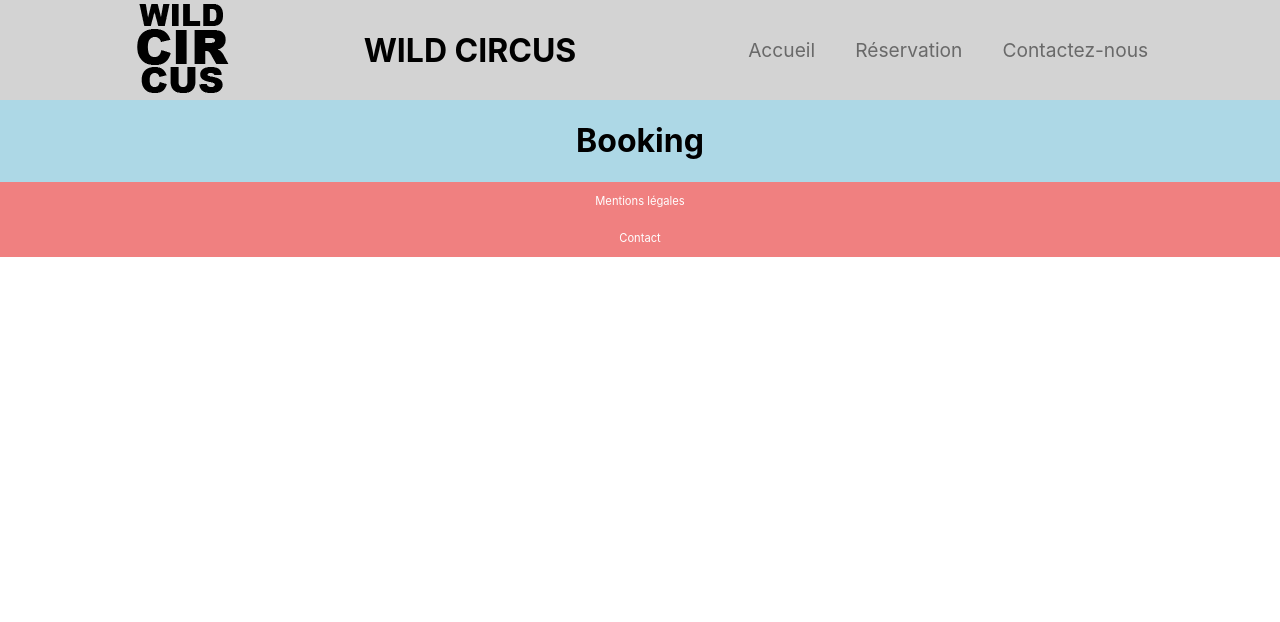
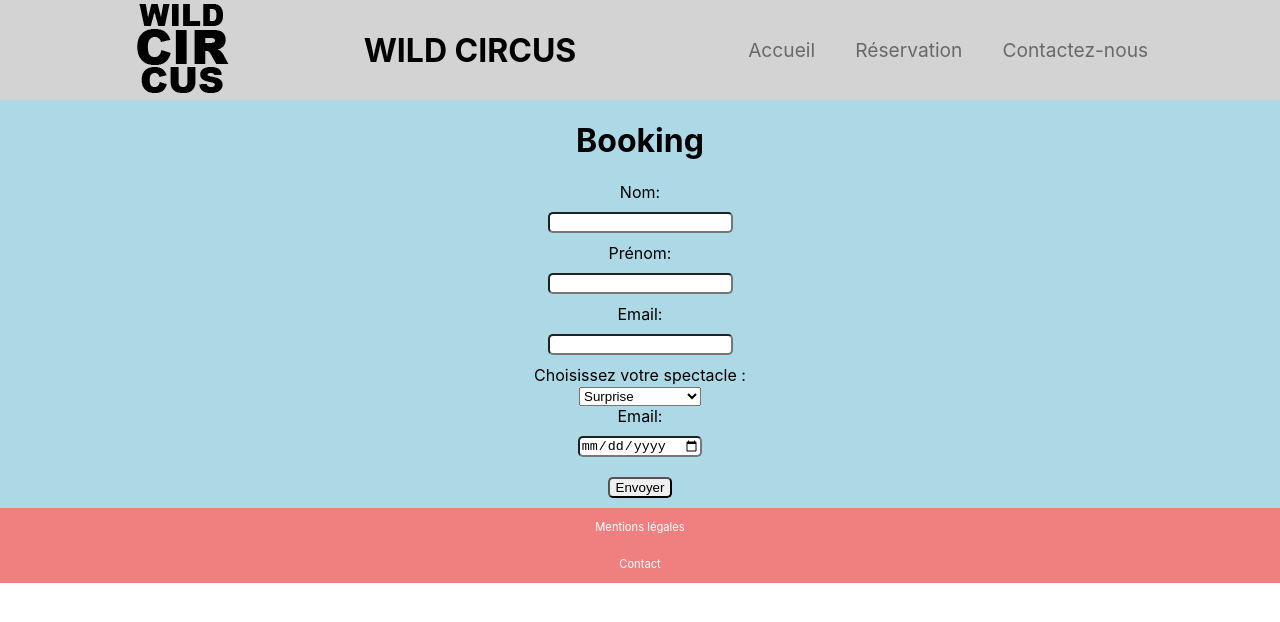
Before and after one commit to Math80/Checkpoint4, a React (Create React App) app in the folder checkpointfront/: page /booking in a window 1280 px wide. Shown: the top 622 px of the page. Built offline with nearby package versions, Linux system fonts and the light colour scheme.

Commit message:
formulaire composant booking

```diff
--- a/checkpointfront/package.json
+++ b/checkpointfront/package.json
@@ -5,6 +5,7 @@
   "dependencies": {
     "node-sass": "^4.12.0",
     "react": "^16.8.6",
+    "react-datepicker": "^2.8.0",
     "react-dom": "^16.8.6",
     "react-redux": "^7.1.0",
     "react-router": "^5.0.1",
--- a/checkpointfront/src/Booking.jsx
+++ b/checkpointfront/src/Booking.jsx
@@ -1,18 +1,77 @@
 import React, {Component} from 'react';
+import './Booking.scss';
 
 
 class Booking extends Component {
   constructor(props){
     super(props);
     this.state = {
+      lastname: '',
+      firstname: '',
+      email: '',
+      topic: '',
+      date: '',
+    }
+    this.handleChange = this.handleChange.bind(this);
+    this.handleSubmit = this.handleSubmit.bind(this);
+  }
 
-    }
+  handleChange(event){
+    this.setState({
+      [event.target.name]: event.target.value,
+    });
   }
+  handleSubmit(event) {
+    alert('Le formulaire a été soumis');
+    event.preventDefault();
+  }
+
   render(){
     return(
       <div className="Booking">
-        <h1>Booking</h1>
-
+        <div>
+          <h1>Booking</h1>
+        </div>
+        <div className="BookingForm">
+          <form onSubmit={this.handleSubmit}>
+            <label>
+              <span>
+                Nom:
+              </span>
+              <input type="text" name="name" value={this.state.name} onChange={this.handleChange} />
+            </label>
+            <label>
+              <span>
+                Prénom:
+              </span>
+              <input type="text" name="firstname" value={this.state.firstname} onChange={this.handleChange} />
+            </label>
+            <label>
+              <span>
+                Email:
+              </span>
+              <input type="email" name="email" value={this.state.email} onChange={this.handleChange} />
+            </label>
+            <label>
+              <span>
+                Choisissez votre spectacle :
+              </span>
+              <select value={this.state.value} onChange={this.handleChange}>
+                <option value="surprise">Surprise</option>
+                <option value="circus">Circus</option>
+                <option value="circus_carrousel">Circus Carrousel</option>
+                <option value="cirque_mexicain">Cirque Mexicain</option>
+              </select>
+            </label>
+            <label>
+              <span>
+                Email:
+              </span>
+              <input type="date" name="date" value={this.state.date} onChange={this.handleChange} />
+            </label>
+            <input type="submit" value="Envoyer" />
+          </form>
+        </div>
       </div>
     )
   }
--- /dev/null
+++ b/checkpointfront/src/Booking.scss
@@ -0,0 +1,18 @@
+.Booking {
+
+  form {
+    display: flex;
+    justify-content: center;
+    flex-direction: column;
+    align-items: center;
+  }
+  span {
+    display: block;
+  }
+
+  input {
+    margin: 10px;
+    border-radius: 5px;
+  }
+
+}
--- a/checkpointfront/src/Contact.jsx
+++ b/checkpointfront/src/Contact.jsx
@@ -6,8 +6,8 @@ class Contact extends Component {
   constructor(props){
     super(props);
     this.state = {
+      lastname: '',
       firstname: '',
-      lastname: '',
       email: '',
       topic: '',
       comment: '',
@@ -54,6 +54,12 @@ class Contact extends Component {
             </label>
             <label>
               <span>
+                Sujet:
+              </span>
+              <input type="text" name="topic" value={this.state.topic} onChange={this.handleChange} />
+            </label>
+            <label>
+              <span>
                 Commentaire:
               </span>
               <textarea name="comment" value={this.state.comment} onChange={this.handleChange} />
```
Also changed, not shown: 1 other file (tests, documents, lock files or other folders).
